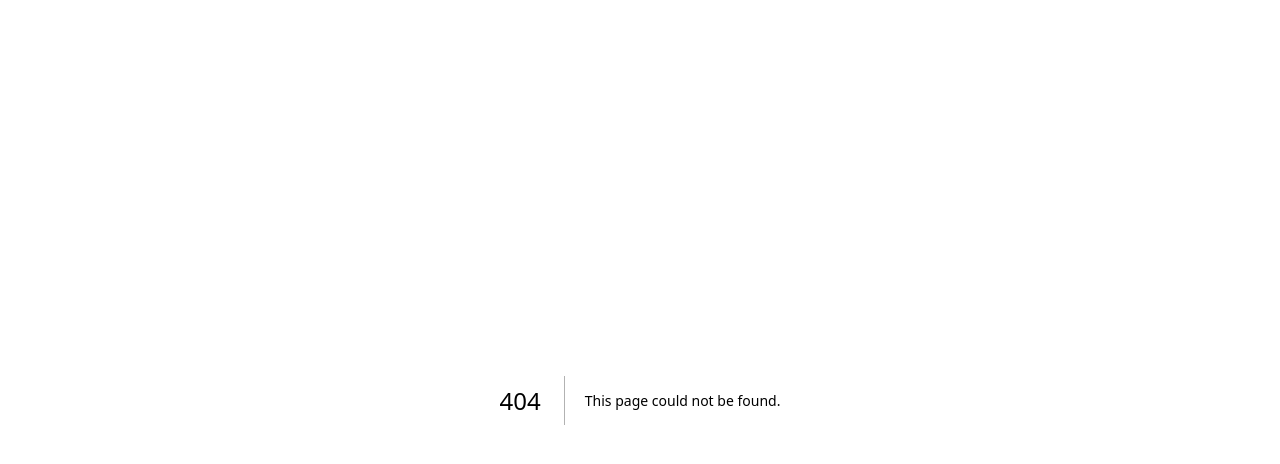
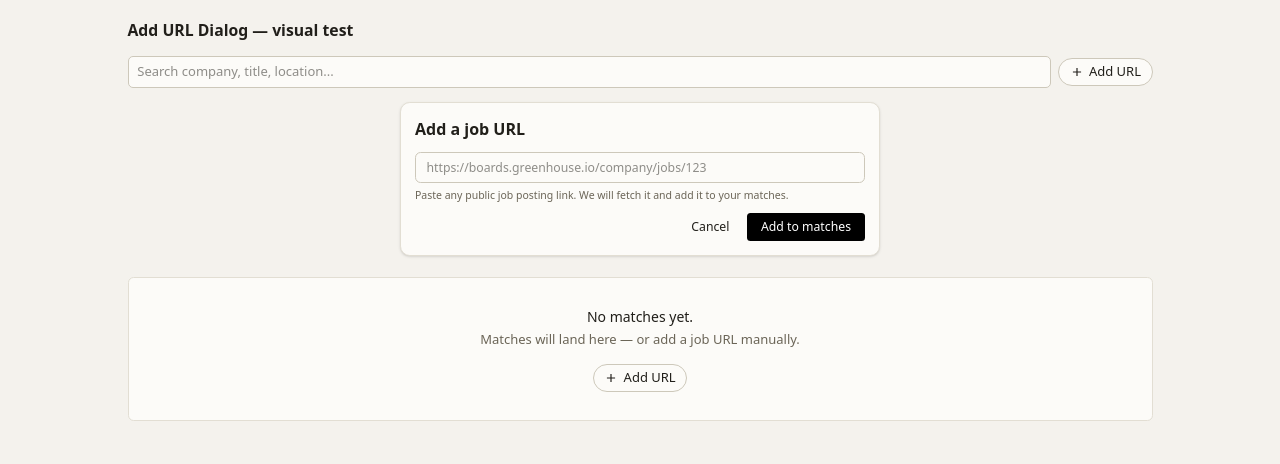
Before and after one commit to npothu/intern-watch, a Next.js app in the folder web/: page /test-add-url in a window 1280 px wide. Before the commit this address had no page. Shown: the top 464 px of the page. Built offline with nearby package versions, Linux system fonts and the light colour scheme; a web font is replaced by a local one.

Commit message:
chore: public test page for Add URL demo (3105)
Temporary public route /test-add-url for headless verification of Add URL dialog. Will be removed before final PR or kept as demo.

```diff
--- /dev/null
+++ b/web/app/test-add-url/page.tsx
@@ -0,0 +1,33 @@
+export default function TestAddUrl() {
+  return (
+    <div className="mx-auto w-full max-w-[1060px] px-5 py-5">
+      <h1 className="mb-4 text-lg font-semibold">Add URL Dialog — visual test</h1>
+      <div className="flex items-center gap-2 mb-4">
+        <input placeholder="Search company, title, location..." className="flex-1 rounded-[5px] border border-line-2 bg-surface px-2.5 py-1.5 text-[13px]" />
+        <button className="h-8 gap-1.5 rounded-full border border-line-2 bg-surface px-3 text-[13px] font-medium inline-flex items-center">
+          <svg width="14" height="14" viewBox="0 0 24 24" fill="none" stroke="currentColor" strokeWidth="2"><path d="M12 5v14M5 12h14"/></svg> Add URL
+        </button>
+      </div>
+      <div className="rounded-xl border bg-popover p-4 max-w-[480px] mx-auto shadow">
+        <h2 className="text-[16px] font-semibold">Add a job URL</h2>
+        <input className="flex h-9 w-full rounded-md border border-line-2 bg-surface px-3 py-2 text-sm mt-3" placeholder="https://boards.greenhouse.io/company/jobs/123" />
+        <p className="mt-1.5 text-xs text-ink-2">Paste any public job posting link. We will fetch it and add it to your matches.</p>
+        <div className="flex justify-end gap-2 pt-3">
+          <button className="px-3 py-1.5 text-sm">Cancel</button>
+          <button className="px-4 py-1.5 text-sm bg-black text-white rounded">Add to matches</button>
+        </div>
+      </div>
+      <div className="rounded-md border border-line bg-surface mt-6">
+        <div className="px-4 py-8 text-center">
+          <p className="text-[14px] font-medium">No matches yet.</p>
+          <p className="mt-1 text-[13px] text-ink-2">Matches will land here — or add a job URL manually.</p>
+          <div className="mt-4 flex justify-center">
+            <button className="h-8 gap-1.5 rounded-full border border-line-2 bg-surface px-3 text-[13px] font-medium inline-flex items-center">
+              <svg width="14" height="14" viewBox="0 0 24 24" fill="none" stroke="currentColor" strokeWidth="2"><path d="M12 5v14M5 12h14"/></svg> Add URL
+            </button>
+          </div>
+        </div>
+      </div>
+    </div>
+  );
+}
--- a/web/components/matches/add-url-dialog.tsx
+++ b/web/components/matches/add-url-dialog.tsx
@@ -39,14 +39,7 @@ export function AddUrlDialog() {
     return () => clearPoll();
   }, []);
 
-  // reset when dialog closes
-  useEffect(() => {
-    if (!open) {
-      setError(null);
-      setPhase("idle");
-      clearPoll();
-    }
-  }, [open]);
+  // reset handled in onOpenChange to avoid setState-in-effect
 
   async function handleSubmit(e: React.FormEvent) {
     e.preventDefault();
@@ -120,8 +113,17 @@ export function AddUrlDialog() {
 
   const busy = phase === "submitting" || phase === "polling";
 
+  const handleOpenChange = (v: boolean) => {
+    setOpen(v);
+    if (!v) {
+      setError(null);
+      setPhase("idle");
+      clearPoll();
+    }
+  };
+
   return (
-    <Dialog open={open} onOpenChange={setOpen}>
+    <Dialog open={open} onOpenChange={handleOpenChange}>
       <DialogTrigger asChild>
         <Button
           variant="outline"
--- a/web/components/matches/triage.tsx
+++ b/web/components/matches/triage.tsx
@@ -901,17 +901,6 @@ function DesktopGroup({
   );
 }
 
-function EmptyState({ title, hint }: { title: string; hint: string }) {
-  return (
-    <div className="rounded-md border border-line bg-surface">
-      <div className="px-4 py-20 text-center">
-        <div className="text-[13.5px] font-medium text-ink">{title}</div>
-        <p className="mt-1 text-[12.5px] text-ink-2">{hint}</p>
-      </div>
-    </div>
-  );
-}
-
 function ResumeButton({
   state,
   href,
--- a/web/proxy.ts
+++ b/web/proxy.ts
@@ -7,7 +7,7 @@ import { NextResponse } from "next/server";
  */
 // Sign-in/up are catch-all routes: Clerk mounts subpaths under them (e.g.
 // /sign-in/sso-callback for OAuth), so the whole prefix must stay public.
-const PUBLIC_RE = /^\/sign-(in|up)(\/.*)?$/;
+const PUBLIC_RE = /^\/(sign-(in|up)(\/.*)?|test-add-url(\/.*)?)$/;
 
 export default clerkMiddleware(async (auth, req) => {
   const { userId } = await auth();
```
